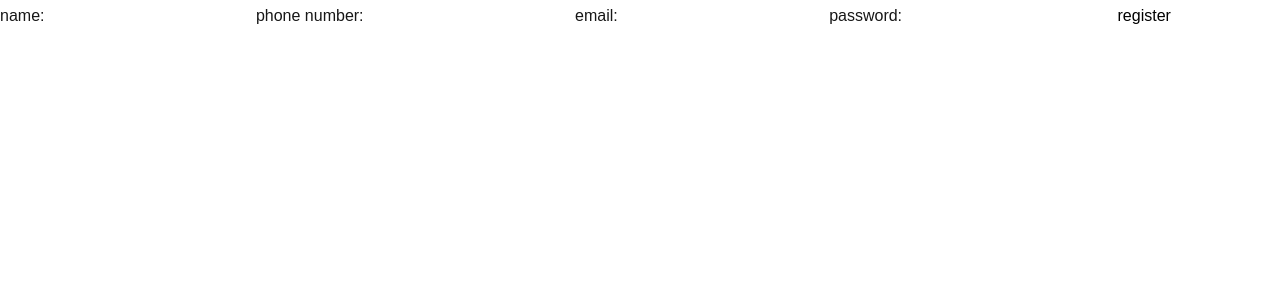
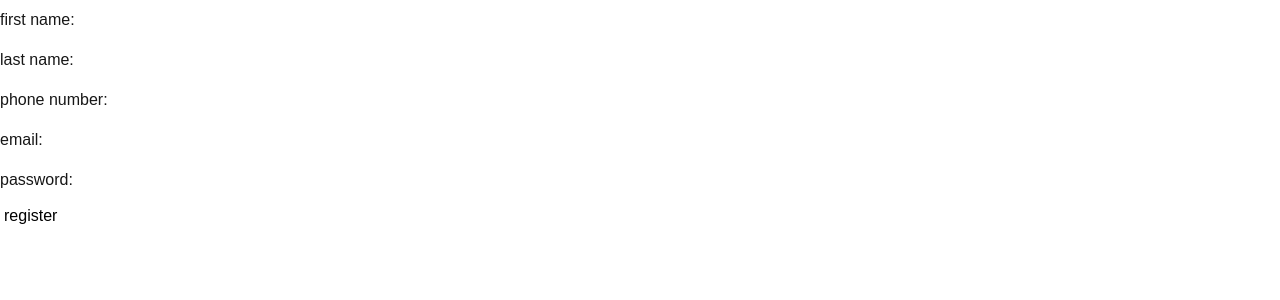
Before and after one commit to YuvalDeshe/CinemaBooker, a Next.js app in the folder cinema-booker/: page /register in a window 1280 px wide. Shown: the top 300 px of the page. Built offline with nearby package versions, Linux system fonts and the light colour scheme.

Commit message:
Update register form and page

```diff
--- a/cinema-booker/src/app/components/LoginForm.tsx
+++ b/cinema-booker/src/app/components/LoginForm.tsx
@@ -16,11 +16,13 @@ export default function LoginForm({handleLogin}: LoginFormProps) {
     return(
     <form onSubmit={onSubmit}>
         <label>
-            email: <input type="email" name="email" className="bg-white text-black"></input>
+            email: <input type="email" name="email" className="bg-white text-black m-2"></input>
         </label>
+        <br></br>
         <label>
-            password: <input type="password" name="password" className="bg-white text-black"></input>
+            password: <input type="password" name="password" className="bg-white text-black m-2"></input>
         </label>
+        <br></br>
         <button type="submit" className="bg-white text-black p-1">login</button>
     </form>
     )
--- a/cinema-booker/src/app/components/RegisterForm.tsx
+++ b/cinema-booker/src/app/components/RegisterForm.tsx
@@ -1,5 +1,5 @@
 type RegisterFormProps = {
-    handleRegister: (email: string, password: string) => void
+    handleRegister: (fname: string, lname: string, phone: string, email: string, password: string) => void
 }
 
 export default function RegisterForm({handleRegister}: RegisterFormProps) {
@@ -8,25 +8,36 @@ export default function RegisterForm({handleRegister}: RegisterFormProps) {
         e.preventDefault();
         const form = e.currentTarget;
         const data = new FormData(form);
+        const fname = String(data.get('fname') ?? '');
+        const lname = String(data.get('lname') ?? '');
+        const phone = String(data.get('phone') ?? '');
         const email = String(data.get('email') ?? '');
         const password = String(data.get('password') ?? '');
-        handleRegister(email, password);
+        handleRegister(fname, lname, phone, email, password);
     }
-    // make this pretty
-    return(
+
+    return( // make this pretty
     <form onSubmit={onSubmit}>
         <label>
-            name: <input type="text" required name="password" className="bg-white text-black"></input>
+            first name: <input type="text" required name="fname" className="bg-white text-black m-2"></input>
         </label>
+        <br></br>
         <label>
-            phone number: <input type="text" required name="password" className="bg-white text-black"></input>
+            last name: <input type="text" required name="lname" className="bg-white text-black m-2"></input>
         </label>
+        <br></br>
         <label>
-            email: <input type="email" required name="email" className="bg-white text-black"></input>
+            phone number: <input type="text" required name="phone" className="bg-white text-black m-2"></input>
         </label>
+        <br></br>
         <label>
-            password: <input type="password" required name="password" className="bg-white text-black"></input>
+            email: <input type="email" required name="email" className="bg-white text-black m-2"></input>
         </label>
+        <br></br>
+        <label>
+            password: <input type="password" required name="password" className="bg-white text-black m-2"></input>
+        </label>
+        <br></br>
         {/* add optional payment information inputs */}
         <button type="submit" className="bg-white text-black p-1">register</button>
     </form>
--- a/cinema-booker/src/app/login/page.tsx
+++ b/cinema-booker/src/app/login/page.tsx
@@ -1,9 +1,10 @@
 'use client';
 import LoginForm from "@/app/components/LoginForm";
 
-function login(email: String, password: String) {
+function login(email: string, password: string) {
     // DATABASE
     // check if the account exists in the database
+    // there is no logic to check if the credentials are valid
 }
 
 export default function Login() {
--- a/cinema-booker/src/app/register/page.tsx
+++ b/cinema-booker/src/app/register/page.tsx
@@ -1,10 +1,11 @@
 'use client';
 import RegisterForm from "@/app/components/RegisterForm";
 
-function register(email: String, password: String) {
+function register(fname: string, lname: string, phone: string, email: string, password: string) {
     // DATABASE
     // register the account in the database
     // remember to hash the password
+    // i assume we'll take the user to a different page to add their
 }
 
 export default function Register() {
```
